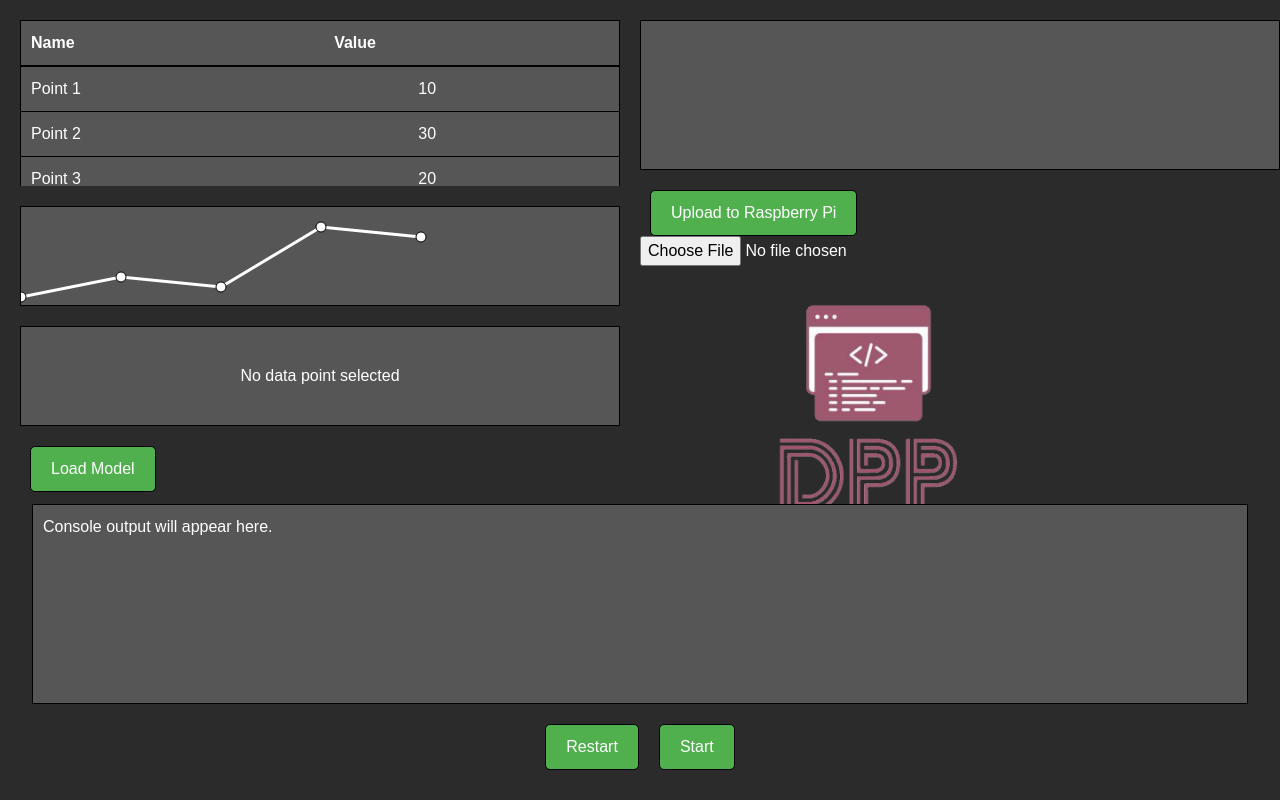
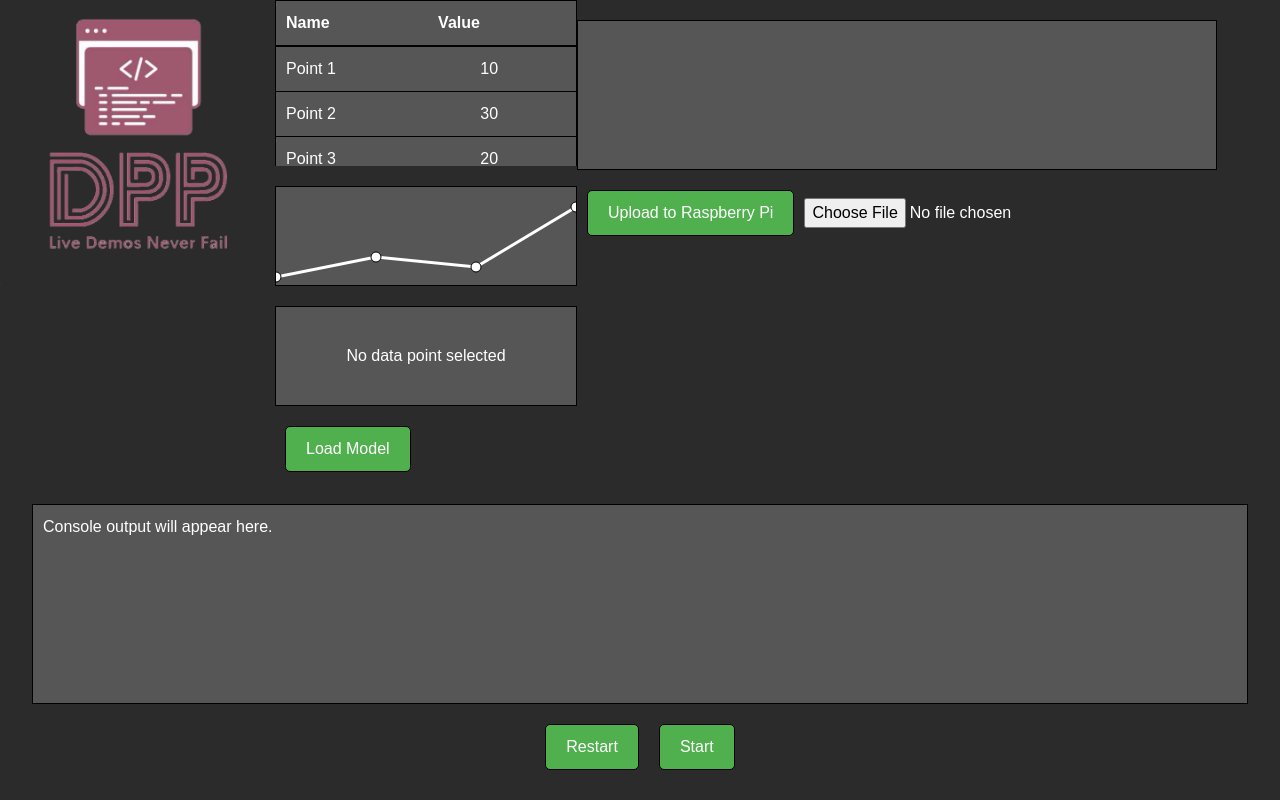
Before and after one commit to Devils-Prosthetics/DevilArmTrainer, a React app: page / in a window 1280 px wide. Built offline with nearby package versions, Linux system fonts and the light colour scheme; the HTML template or start-up script is replaced by a standard one.

Commit message:
restructured

```diff
--- a/src/App.tsx
+++ b/src/App.tsx
@@ -1,197 +1,25 @@
-import React, { useState, useEffect } from 'react';
-import { listen } from '@tauri-apps/api/event';
-import { invoke } from '@tauri-apps/api/core';
-import myImage from '../src/assets/DPP2.png';
 import 'react-toastify/dist/ReactToastify.css';
-import { ToastContainer, toast } from 'react-toastify';
+import { ToastContainer } from 'react-toastify';
+
 import { Terminal } from './components/Terminal';
-
-
-// Sample data for table and line graph
-const sampleData = [
-	{ name: 'Point 1', value: 10 },
-	{ name: 'Point 2', value: 30 },
-	{ name: 'Point 3', value: 20 },
-	{ name: 'Point 4', value: 80 },
-	{ name: 'Point 5', value: 70 }
-];
-
-listen('download-started', (event) => {
-	console.log(
-		`downloading ${event.payload.contentLength} bytes from ${event.payload.url}`
-	);
-});
+import { Logo } from './components/Logo';
+import { FileSelector } from './components/FileSelector';
+import { Checkpoint } from './components/Checkpoint';
 
 const App = () => {
-	const [folderContent, setFolderContent] = useState([]);
-	const [selectedPoint, setSelectedPoint] = useState(null);	// State to track selected data point
-
-	// Function to handle folder selection
-	const handleFolderSelect = (event) => {
-		const files = event.target.files;
-		const folderData = [];
-		for (let i = 0; i < files.length; i++) {
-			folderData.push(files[i].name);
-		}
-		setFolderContent(folderData);
-	};
-
-	useEffect(() => {
-		const unlisten = listen('serial-data', (event) => {
-			setConsoleOutput((prev) => `${prev}\n${event.payload}`);
-		});
-
-		return () => {
-			unlisten.then((fn) => fn());
-		};
-	}, []);
-
-	// Handle dot click (select a data point)
-	const handleDotClick = (point) => {
-		setSelectedPoint(point); // Update selected point
-	};
-
-	const handleFileUpload = async () => {
-		const file = document.querySelector('input[type="file"]').files[0];
-
-		if (file) {
-			//setConsoleOutput('in file1');
-				const reader = new FileReader();
-
-				reader.onload = async () => {
-					try{
-						const fileContent = reader.result;
-
-						// Call the Rust backend to upload the file
-						const response = await invoke('upload_file_to_pi');
-						// Not being called!??!
-
-						console.log(response);
-					} catch (error) {
-							console.error(`Error: ${error}`);
-							notify(`Error: ${error}`);
-							setConsoleOutput(`Error: ${error}`);
-					}
-				};
-				reader.readAsArrayBuffer(file);
-		} else {
-			notify("No File Selected!");
-		}
-	};
-
-	const notify = (str) => toast(str);
-
-	const runBoth = () => {
-		handleFileUpload();
-		notify();
-	}
 
 	return (
 		<div style={{ display: 'flex', height: '100vh' }}>
+			<Logo />
+
 			{/* Left Section */}
-			<div style={{ width: '50%', padding: '20px' }}>
-				{/* Table with Line Graph */}
-				<div>
-						<table border="1" style={{ width: '100%' }}>
-						<thead>
-							<tr>
-								<th>Name</th>
-								<th>Value</th>
-							</tr>
-						</thead>
-					</table>
-					<div style={{ maxHeight: '120px', overflowY: 'auto' }}>
-						<table border="1" style={{ width: '100%' }}>
-							<tbody>
-								{sampleData.map((data, index) => (
-									<tr key={index}>
-										<td>{data.name}</td>
-										<td>{data.value}</td>
-									</tr>
-								))}
-							</tbody>
-						</table>
-					</div>
-
-					{/* Line Graph with Dots */}
-					<div style={{ marginTop: '20px' }}>
-						<svg width="100%" height="100">
-							{/* Line */}
-							<polyline
-								fill="none"
-								stroke="white"
-								strokeWidth="3"
-								points={sampleData.map((data, index) => `${index * 100},${100 - data.value}`).join(' ')}
-							/>
-							{/* Dots on the Line Graph */}
-							{sampleData.map((data, index) => (
-								<circle
-									key={index}
-									cx={index * 100}	// Positioning x based on index
-									cy={100 - data.value}	// Positioning y based on value
-									r="5"
-									fill={selectedPoint === data ? 'red' : 'white'}	/* Selected point in red */
-									stroke="black"
-									strokeWidth="1"
-									cursor="pointer"
-									onClick={() => handleDotClick(data)}	// Handle dot click
-								/>
-							))}
-						</svg>
-					</div>
-				</div>
-
-				{/* Rectangle with Text - Display Selected Data */}
-				<div
-					style={{
-						backgroundColor: '#000000',
-						marginTop: '20px',
-						padding: '10px',
-						height: '100px',
-						display: 'flex',
-						alignItems: 'center',
-						justifyContent: 'center',
-						color: 'white',
-						border: '1px solid black',
-						backgroundColor: '#565656'
-					}}
-				>
-					<span>
-						{selectedPoint ? `Selected: ${selectedPoint.name} - Value: ${selectedPoint.value}` : 'No data point selected'}
-					</span>
-				</div>
-
-				{/* Load Model Button */}
-				<button style={{ marginTop: '20px' }}>Load Model</button>
-			</div>
+			<Checkpoint />
 
 			{/* Right Section */}
-			<div style={{ width: '50%', padding: '0px' }}>
-
-				{/* Display Folder Contents */}
-				<div style={{ marginTop: '20px', height: '150px', overflowY: 'scroll', border: '1px solid black', backgroundColor: '#565656' }}>
-					<ul>
-						{folderContent.map((file, index) => (
-							<li key={index}>{file}</li>
-						))}
-					</ul>
-				</div>
-
-				{/* New and Load Buttons */}
-				<div style={{ marginTop: '20px' }}>
-					{/* Folder Selection Box */}
-					<button onClick={runBoth}>Upload to Raspberry Pi</button>
-					<ToastContainer />
-					<input type="file" webkitdirectory="true" onChange={handleFolderSelect} />
-
-				</div>
-				<div className="logo">
-					<img src={myImage} width="275" height="275" marginRight="40" style={{ marginLeft: '90px' }} // Adjust the margin for spacing
-					/>
-				</div>
-			</div>
+			<FileSelector style={{ width: '50%', padding: '0px' }} />
 
 			<Terminal />
+			<ToastContainer />
 		</div>
 	);
 };
--- /dev/null
+++ b/src/components/Checkpoint.tsx
@@ -0,0 +1,101 @@
+import { useState } from "react";
+
+// Sample data for table and line graph
+const sampleData: Point[] = [
+	{ name: 'Point 1', value: 10 },
+	{ name: 'Point 2', value: 30 },
+	{ name: 'Point 3', value: 20 },
+	{ name: 'Point 4', value: 80 },
+	{ name: 'Point 5', value: 70 }
+];
+
+type Point = {
+	name: string,
+	value: number
+}
+
+export const Checkpoint = (props: any) => {
+	const [selectedPoint, setSelectedPoint] = useState<Point | null>(null);	// State to track selected data point
+
+	// Handle dot click (select a data point)
+	const handleDotClick = (point: Point) => {
+		setSelectedPoint(point); // Update selected point
+	};
+
+	return (
+		<div {...props}>
+			{/* Table with Line Graph */}
+			<div>
+				<table border="1" style={{ width: '100%' }}>
+					<thead>
+						<tr>
+							<th>Name</th>
+							<th>Value</th>
+						</tr>
+					</thead>
+				</table>
+				<div style={{ maxHeight: '120px', overflowY: 'auto' }}>
+					<table border="1" style={{ width: '100%' }}>
+						<tbody>
+							{sampleData.map((data, index) => (
+								<tr key={index}>
+									<td>{data.name}</td>
+									<td>{data.value}</td>
+								</tr>
+							))}
+						</tbody>
+					</table>
+				</div>
+
+				{/* Line Graph with Dots */}
+				<div style={{ marginTop: '20px' }}>
+					<svg width="100%" height="100">
+						{/* Line */}
+						<polyline
+							fill="none"
+							stroke="white"
+							strokeWidth="3"
+							points={sampleData.map((data, index) => `${index * 100},${100 - data.value}`).join(' ')}
+						/>
+						{/* Dots on the Line Graph */}
+						{sampleData.map((data, index) => (
+							<circle
+								key={index}
+								cx={index * 100}	// Positioning x based on index
+								cy={100 - data.value}	// Positioning y based on value
+								r="5"
+								fill={selectedPoint === data ? 'red' : 'white'}	/* Selected point in red */
+								stroke="black"
+								strokeWidth="1"
+								cursor="pointer"
+								onClick={() => handleDotClick(data)}	// Handle dot click
+							/>
+						))}
+					</svg>
+				</div>
+			</div>
+
+			{/* Rectangle with Text - Display Selected Data */}
+			<div
+				style={{
+					marginTop: '20px',
+					padding: '10px',
+					height: '100px',
+					display: 'flex',
+					alignItems: 'center',
+					justifyContent: 'center',
+					color: 'white',
+					border: '1px solid black',
+					backgroundColor: '#565656'
+				}}
+			>
+				<span>
+					{selectedPoint ? `Selected: ${selectedPoint.name} - Value: ${selectedPoint.value}` : 'No data point selected'}
+				</span>
+			</div>
+
+			{/* Load Model Button */}
+			<button style={{ marginTop: '20px' }}>Load Model</button>
+		</div>
+	);
+}
--- /dev/null
+++ b/src/components/FileSelector.tsx
@@ -0,0 +1,61 @@
+import { invoke } from "@tauri-apps/api/core";
+import { useState } from "react";
+import { toast } from "react-toastify";
+
+export const FileSelector = (props: any) => {
+	const [folderContent, setFolderContent] = useState<string[]>([]);
+
+	// Function to handle folder selection
+	const handleFolderSelect = (event: React.ChangeEvent<HTMLInputElement>) => {
+		const files = event.target.files;
+		if (!files) return;
+		const folderData = [];
+		for (let i = 0; i < files.length; i++) {
+			folderData.push(files[i].name);
+		}
+		setFolderContent(folderData);
+	};
+
+	const handleFileUpload = async () => {
+		const files = (document.querySelector('input[type="file"]') as HTMLInputElement)?.files;
+		if (!files || files.length < 1) return;
+
+		const file = files[0];
+
+		const reader = new FileReader();
+
+		reader.onload = async () => {
+			try{
+				// Call the Rust backend to upload the file
+				const response = await invoke('upload_file_to_pi');
+
+				console.log(response);
+			} catch (error) {
+				console.error(`Error: ${error}`);
+				toast(`Error: ${error}`);
+			}
+		};
+		reader.readAsArrayBuffer(file);
+	};
+
+
+	return (
+		<div {...props}>
+			{/* Display Folder Contents */}
+			<div style={{ marginTop: '20px', height: '150px', overflowY: 'scroll', border: '1px solid black', backgroundColor: '#565656' }}>
+				<ul>
+					{folderContent.map((file, index) => (
+						<li key={index}>{file}</li>
+					))}
+				</ul>
+			</div>
+
+			{/* New and Load Buttons */}
+			<div style={{ marginTop: '20px' }}>
+				{/* Folder Selection Box */}
+				<button onClick={handleFileUpload}>Upload to Raspberry Pi</button>
+				<input type="file" webkitdirectory="true" onChange={handleFolderSelect} />
+			</div>
+		</div>
+	);
+}
--- /dev/null
+++ b/src/components/Logo.tsx
@@ -0,0 +1,9 @@
+import logo from '../assets/DPP2.png';
+
+export const Logo = () => {
+	return (
+		<div className="logo">
+			<img src={logo} width="275" height="275" />
+		</div>
+	);
+}
--- a/src/components/Terminal.tsx
+++ b/src/components/Terminal.tsx
@@ -1,4 +1,6 @@
-import { useState } from "react";
+import { invoke } from "@tauri-apps/api/core";
+import { listen } from "@tauri-apps/api/event";
+import { useEffect, useState } from "react";
 
 export const Terminal = () => {
 	const [consoleOutput, setConsoleOutput] = useState('Console output will appear here.');
@@ -8,7 +10,7 @@ export const Terminal = () => {
 	const handleStart = async () => {
 		setConsoleOutput('Starting serial port connection...');
 		try {
-			const response = await invoke('serial_start', { port: '/dev/ttyACM0' });
+			const response = await invoke('serial_start', { port: '/dev/ttyACM0' }) as string;
 			setConsoleOutput(response);
 		} catch (error) {
 			setConsoleOutput(`Error: ${error}`);
@@ -17,6 +19,16 @@ export const Terminal = () => {
 
 	// Handle Restart button (no backend call, just resets the console)
 	const handleRestart = () => setConsoleOutput('Restart clicked');
+
+	useEffect(() => {
+		const unlisten = listen('serial-data', (event) => {
+			setConsoleOutput((prev) => `${prev}\n${event.payload}`);
+		});
+
+		return () => {
+			unlisten.then((fn) => fn());
+		};
+	}, []);
 
 	return (
 		<div style={{ width: '100%', position: 'absolute', bottom: '30px', textAlign: 'center' }}>
```
Also changed, not shown: package.json (+6 -5 lines), 1 other file (tests, documents, lock files or other folders).
